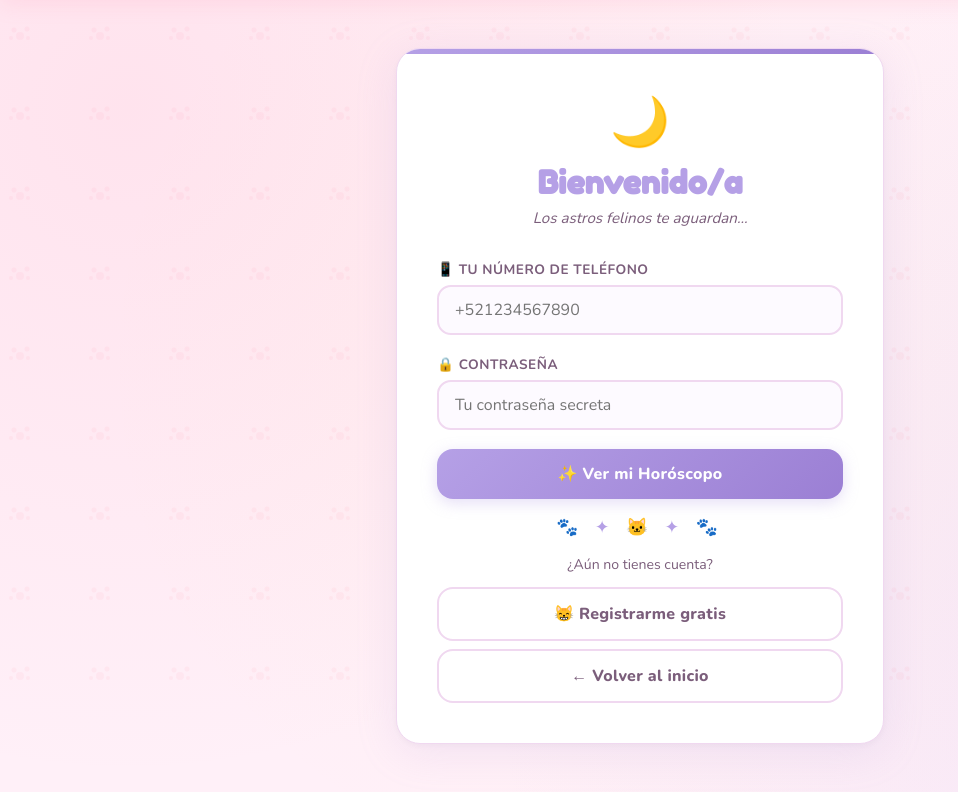
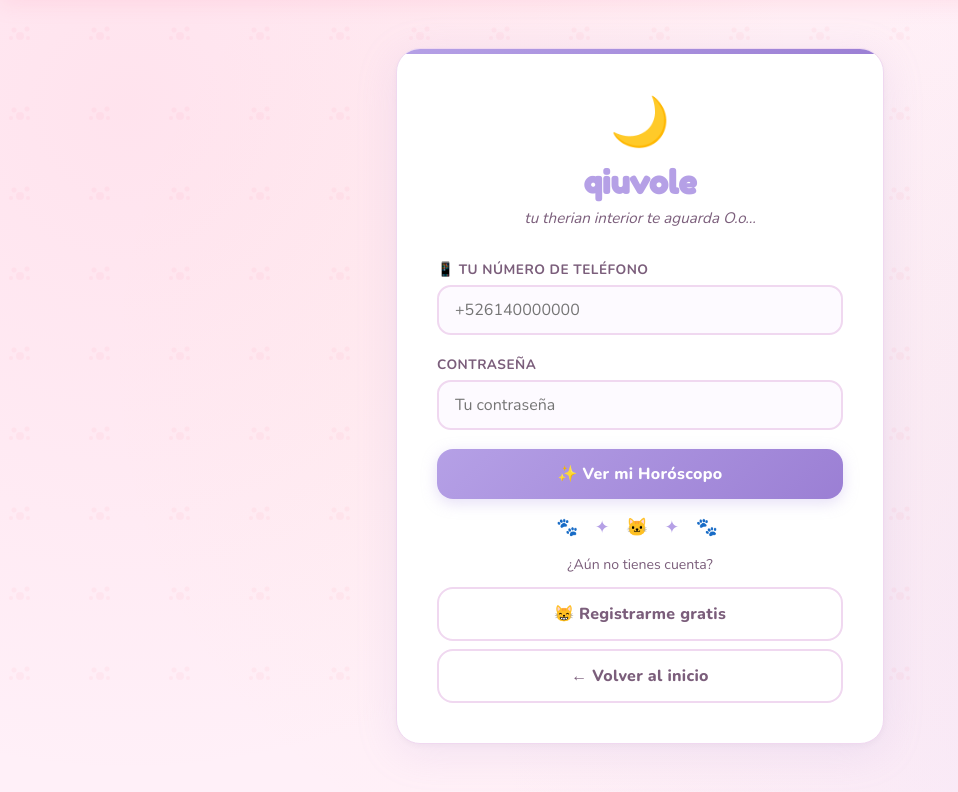
Before and after one commit to Alex51121/Maiuroscopo, a Flask app: page /login in a window 1280 px wide. Shown: the part 64-856 px from the top of the page, without its empty margins (0-958 px from the left). Run offline with Flask 3, Linux system fonts and the light colour scheme.

Commit message:
Update login page text and placeholders

```diff
--- a/templates/login.html
+++ b/templates/login.html
@@ -12,8 +12,8 @@
 <div class="container animate">
     <div class="card">
         <div class="page-icon">🌙</div>
-        <h1 style="text-align:center; color: var(--lavender)">Bienvenido/a</h1>
-        <p class="subtitle" style="text-align:center">Los astros felinos te aguardan...</p>
+        <h1 style="text-align:center; color: var(--lavender)">qiuvole</h1>
+        <p class="subtitle" style="text-align:center"> tu therian interior te aguarda O.o...</p>
 
         {% if error %}
         <div class="alert alert-error">🙀 {{ error }}</div>
@@ -22,11 +22,11 @@
         <form method="POST">
             <div class="field">
                 <label>📱 Tu número de teléfono</label>
-                <input type="text" name="telefono" placeholder="+521234567890" required>
+                <input type="text" name="telefono" placeholder="+526140000000" required>
             </div>
             <div class="field">
-                <label>🔒 Contraseña</label>
-                <input type="password" name="contrasena" placeholder="Tu contraseña secreta" required>
+                <label>Contraseña</label>
+                <input type="password" name="contrasena" placeholder="Tu contraseña" required>
             </div>
             <button type="submit" class="btn btn-lavender">✨ Ver mi Horóscopo</button>
         </form>
```
